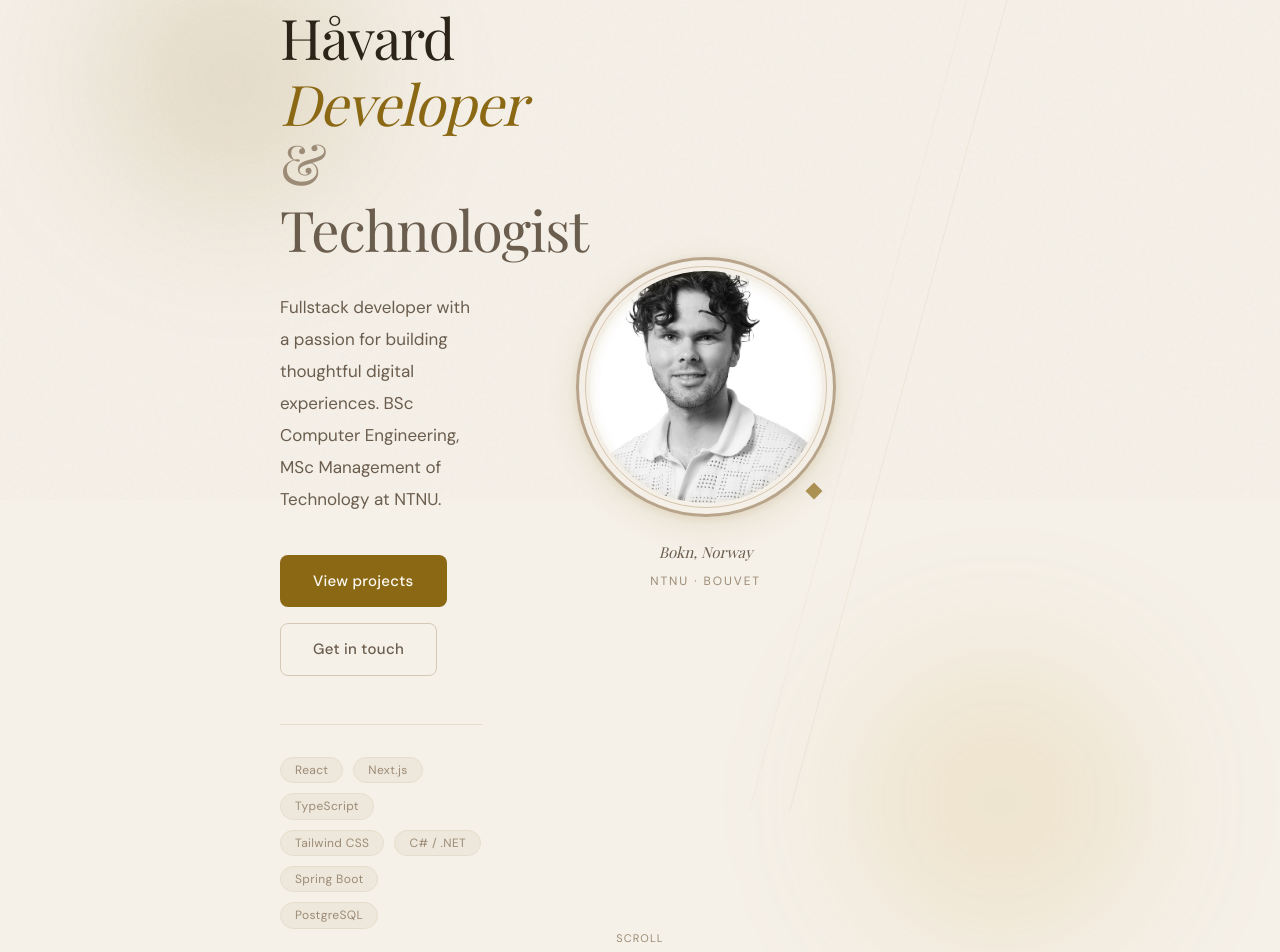
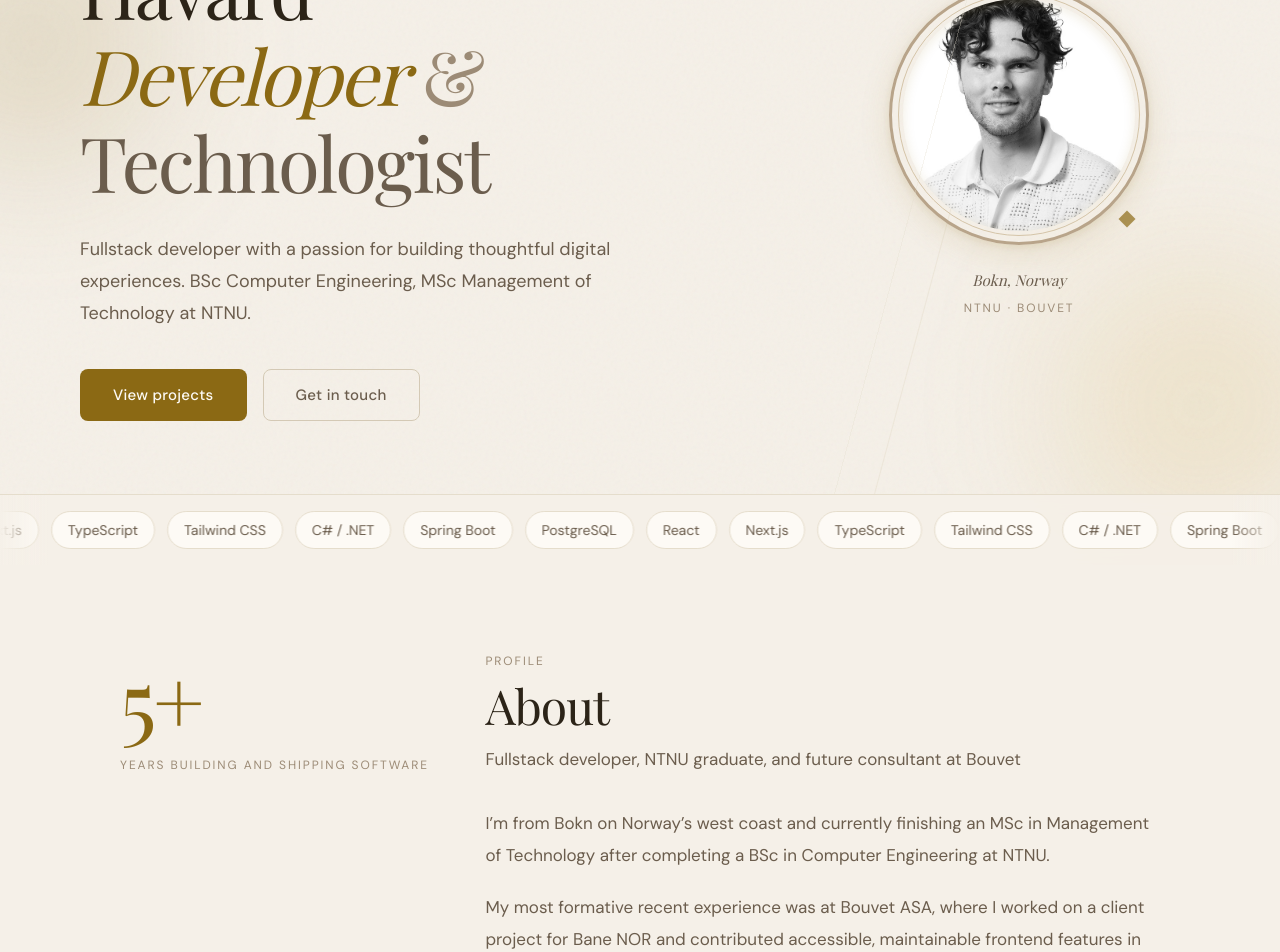
Before and after one commit to havardhvestbo/portfolio, a Next.js app in the folder my-portfolio/: page / in a window 1280 px wide. Shown: the part 300-1252 px from the top of the page. Built offline with nearby package versions, Linux system fonts and the light colour scheme; no server answers.

Commit message:
Feature: skillwheel

```diff
--- a/my-portfolio/src/app/globals.css
+++ b/my-portfolio/src/app/globals.css
@@ -314,8 +314,8 @@ button {
   opacity: 0.3;
 }
 
-.hero-diagonals .editorial-container::before,
-.hero-diagonals .editorial-container::after {
+.hero-diagonals .hero-layout::before,
+.hero-diagonals .hero-layout::after {
   content: "";
   position: absolute;
   border-radius: 9999px;
@@ -324,18 +324,41 @@ button {
   z-index: -1;
 }
 
-.hero-diagonals .editorial-container::before {
+.hero-diagonals .hero-layout::before {
   inset: 2rem auto auto -6rem;
   height: 16rem;
   width: 16rem;
   background: color-mix(in srgb, var(--accent) 16%, transparent);
 }
 
-.hero-diagonals .editorial-container::after {
+.hero-diagonals .hero-layout::after {
   inset: auto -4rem -1rem auto;
   height: 18rem;
   width: 18rem;
   background: color-mix(in srgb, var(--accent-light) 14%, transparent);
+}
+
+.hero-layout {
+  position: relative;
+}
+
+.hero-scroll-indicator {
+  display: flex;
+}
+
+.marquee-track {
+  animation: marquee-scroll 28s linear infinite;
+  will-change: transform;
+}
+
+@keyframes marquee-scroll {
+  from {
+    transform: translate3d(0, 0, 0);
+  }
+
+  to {
+    transform: translate3d(-50%, 0, 0);
+  }
 }
 
 .profile-frame {
@@ -389,6 +412,18 @@ button {
   }
 }
 
+@media (max-height: 840px) {
+  .hero-scroll-indicator {
+    display: none;
+  }
+}
+
+@media (max-width: 1023px) {
+  .hero-scroll-indicator {
+    display: none;
+  }
+}
+
 @media (prefers-reduced-motion: reduce) {
   html {
     scroll-behavior: auto;
@@ -408,4 +443,9 @@ button {
   .grain-shell::after {
     opacity: 0.02;
   }
+
+  .marquee-track {
+    animation: none;
+    transform: none;
+  }
 }
--- a/my-portfolio/src/components/HeroSection.tsx
+++ b/my-portfolio/src/components/HeroSection.tsx
@@ -3,7 +3,7 @@
 import Link from "next/link";
 import { motion } from "framer-motion";
 import { ProfileFrame } from "@/components/ProfileFrame";
-import { TechPill } from "@/components/ui/TechPill";
+import { TechMarquee } from "@/components/TechMarquee";
 import { fadeUpVariants, fadeUpTransition, scaleInVariants } from "@/lib/animations";
 import type { PersonalInfo } from "@/types/portfolio";
 
@@ -15,9 +15,12 @@ export function HeroSection({ personalInfo }: HeroSectionProps) {
   const titleParts = ["Håvard", "Developer", "Technologist"];
 
   return (
-    <section className="hero-diagonals editorial-section relative flex min-h-screen items-center pt-28" id="top">
-      <div className="editorial-container relative z-10 grid items-center gap-16 lg:grid-cols-[minmax(0,0.6fr)_minmax(320px,0.4fr)]">
-        <div className="max-w-[35rem]">
+    <section
+      className="hero-diagonals relative flex min-h-[calc(100svh-4rem)] items-center overflow-hidden pt-3 md:pt-5"
+      id="top"
+    >
+      <div className="hero-layout mx-auto grid w-full max-w-[1440px] items-center gap-14 px-6 pb-28 lg:grid-cols-[minmax(0,0.66fr)_minmax(340px,0.34fr)] lg:px-20 2xl:max-w-[1560px]">
+        <div className="max-w-[46rem]">
           <motion.div
             variants={fadeUpVariants}
             initial="initial"
@@ -34,7 +37,7 @@ export function HeroSection({ personalInfo }: HeroSectionProps) {
               initial="initial"
               animate="animate"
               transition={{ ...fadeUpTransition, delay: 0.1 }}
-              className="font-serif text-5xl font-normal leading-[1.05] tracking-[-0.02em] text-foreground md:text-6xl lg:text-[3.5rem]"
+              className="font-serif text-5xl font-normal leading-[1.03] tracking-[-0.03em] text-foreground md:text-6xl lg:text-[4.25rem] xl:text-[4.75rem]"
             >
               {titleParts[0]}
             </motion.h1>
@@ -43,7 +46,7 @@ export function HeroSection({ personalInfo }: HeroSectionProps) {
               initial="initial"
               animate="animate"
               transition={{ ...fadeUpTransition, delay: 0.18 }}
-              className="font-serif text-5xl font-normal italic leading-[1.05] tracking-[-0.02em] text-primary md:text-6xl lg:text-[3.5rem]"
+              className="font-serif text-5xl font-normal italic leading-[1.03] tracking-[-0.03em] text-primary md:text-6xl lg:text-[4.25rem] xl:text-[4.75rem]"
             >
               {titleParts[1]} <span className="not-italic text-muted">&amp;</span>
             </motion.p>
@@ -52,7 +55,7 @@ export function HeroSection({ personalInfo }: HeroSectionProps) {
               initial="initial"
               animate="animate"
               transition={{ ...fadeUpTransition, delay: 0.26 }}
-              className="font-serif text-5xl font-normal leading-[1.05] tracking-[-0.02em] text-copy md:text-6xl lg:text-[3.5rem]"
+              className="font-serif text-5xl font-normal leading-[1.03] tracking-[-0.03em] text-copy md:text-6xl lg:text-[4.25rem] xl:text-[4.75rem]"
             >
               {titleParts[2]}
             </motion.p>
@@ -63,7 +66,7 @@ export function HeroSection({ personalInfo }: HeroSectionProps) {
             initial="initial"
             animate="animate"
             transition={{ ...fadeUpTransition, delay: 0.34 }}
-            className="mt-8 max-w-[28rem] text-[1.0625rem] leading-8 text-copy"
+            className="mt-8 max-w-[36rem] text-[1.125rem] leading-8 text-copy"
           >
             {personalInfo.description}
           </motion.p>
@@ -81,20 +84,6 @@ export function HeroSection({ personalInfo }: HeroSectionProps) {
             <Link href="/#contact" className="editorial-button-secondary">
               Get in touch
             </Link>
-          </motion.div>
-
-          <motion.div
-            variants={fadeUpVariants}
-            initial="initial"
-            animate="animate"
-            transition={{ ...fadeUpTransition, delay: 0.5 }}
-            className="mt-12 border-t border-[var(--border-light)] pt-8"
-          >
-            <div className="flex flex-wrap gap-2.5">
-              {personalInfo.technologies.map((technology) => (
-                <TechPill key={technology}>{technology}</TechPill>
-              ))}
-            </div>
           </motion.div>
         </div>
 
@@ -121,11 +110,15 @@ export function HeroSection({ personalInfo }: HeroSectionProps) {
       <a
         href="#about"
         aria-label="Scroll to About section"
-        className="absolute bottom-8 left-1/2 z-10 flex -translate-x-1/2 flex-col items-center gap-2 text-[11px] uppercase tracking-[0.1em] text-muted"
+        className="hero-scroll-indicator absolute bottom-20 left-1/2 z-10 flex -translate-x-1/2 flex-col items-center gap-2 text-[11px] uppercase tracking-[0.1em] text-muted"
       >
         <span>Scroll</span>
         <span className="h-8 w-px bg-[linear-gradient(180deg,var(--text-muted),transparent)]" />
       </a>
+
+      <div className="absolute inset-x-0 bottom-0 z-10 border-t border-border-light bg-background/90 backdrop-blur-sm">
+        <TechMarquee items={personalInfo.technologies} className="mx-auto max-w-[1560px] px-4 lg:px-10" />
+      </div>
     </section>
   );
 }
--- a/my-portfolio/src/components/TechMarquee.tsx
+++ b/my-portfolio/src/components/TechMarquee.tsx
@@ -1,21 +1,27 @@
-export function TechMarquee({ items }: { items: string[] }) {
+export function TechMarquee({
+  items,
+  className = "",
+}: {
+  items: string[];
+  className?: string;
+}) {
   if (!items?.length) return null;
 
   const loop = [...items, ...items];
 
   return (
-    <div className="relative overflow-hidden py-6">
+    <div className={`relative overflow-hidden py-4 ${className}`}>
       <div className="pointer-events-none absolute inset-y-0 left-0 w-12 bg-gradient-to-r from-background to-transparent z-10" />
       <div className="pointer-events-none absolute inset-y-0 right-0 w-12 bg-gradient-to-l from-background to-transparent z-10" />
 
       <div
-        className="marquee-track flex gap-3"
+        className="marquee-track flex min-w-max gap-3"
         aria-hidden
       >
         {loop.map((tech, i) => (
           <span
             key={`${tech}-${i}`}
-            className="inline-flex items-center rounded-lg border border-overlay-border bg-overlay-bg px-3 py-1.5 text-sm whitespace-nowrap"
+            className="inline-flex items-center whitespace-nowrap rounded-full border border-border-light bg-surface px-4 py-2 text-sm text-copy"
           >
             {tech}
           </span>
```
